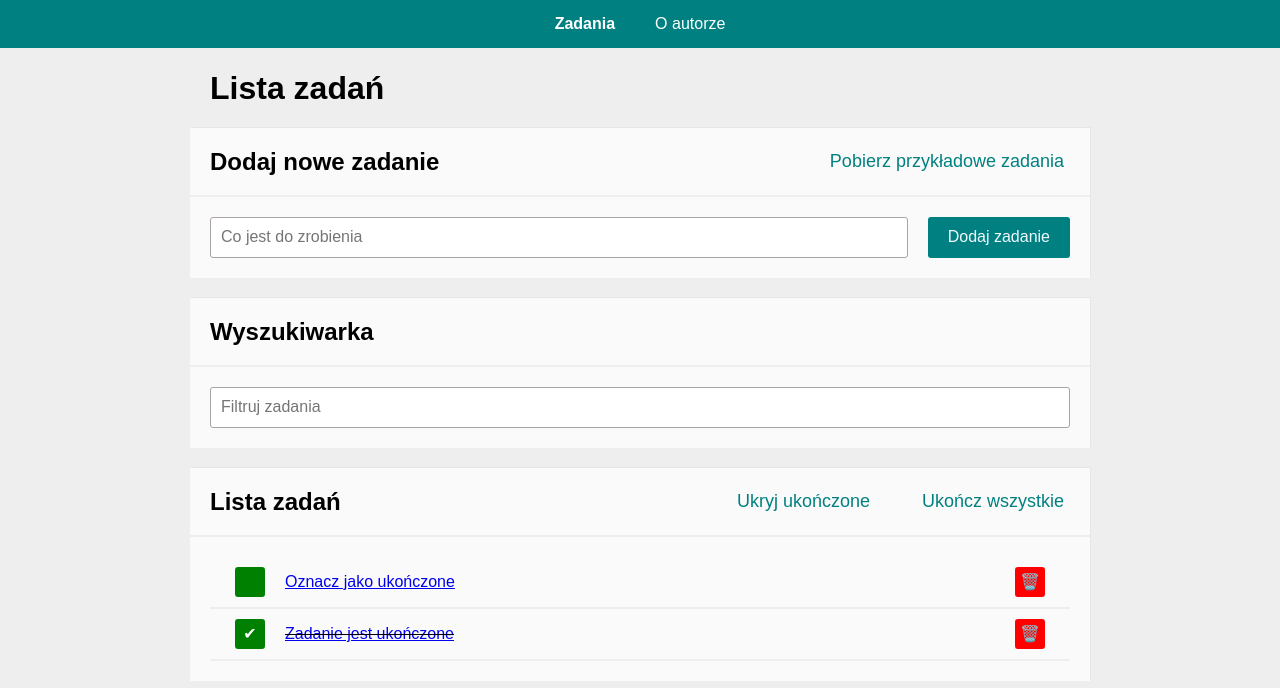
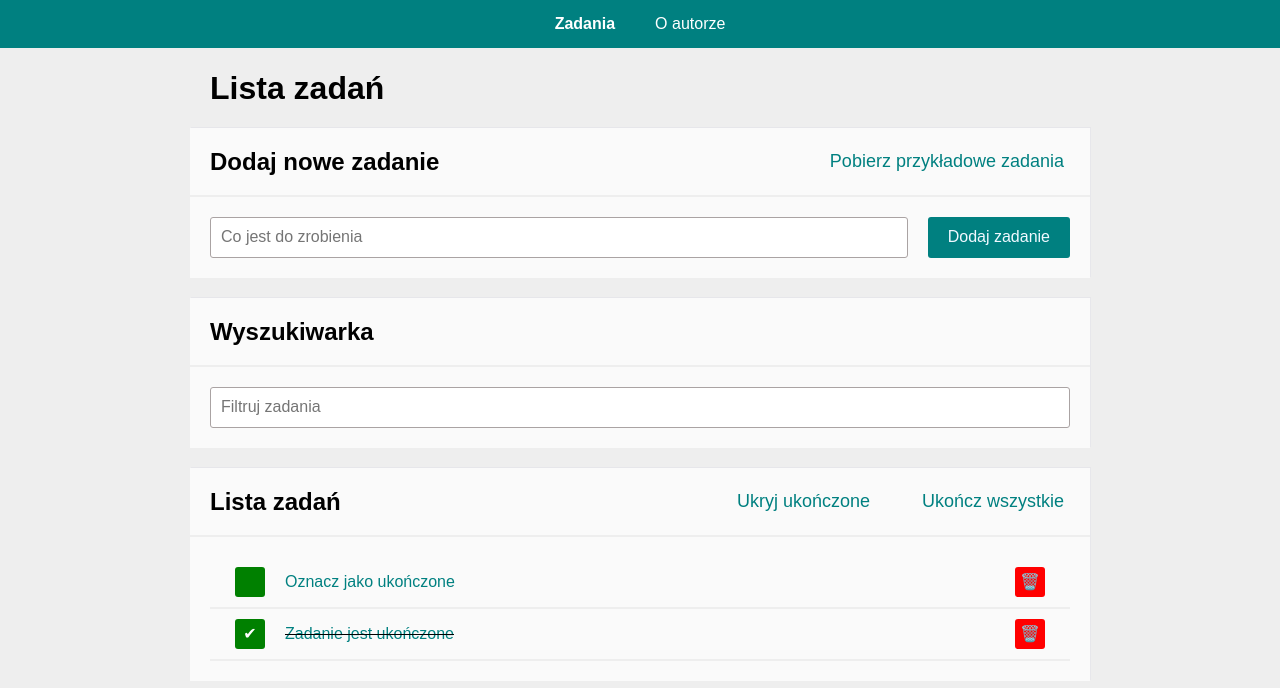
Before and after one commit to Alekzann/task-list-react, a React (Create React App) app: page /#/zadania in a window 1280 px wide. Both pictures are taken after a click on the button "Pobierz przykładowe zadania". Shown: the top 688 px of the page. Built offline with nearby package versions, Linux system fonts and the light colour scheme.

Commit message:
Stilization of NavLinks added, error id service for the tasks description has been created

```diff
--- a/src/features/tasks/TaskPage/index.js
+++ b/src/features/tasks/TaskPage/index.js
@@ -8,14 +8,17 @@ import { getTaskById } from "../tasksSlice";
 function TaskPage() {
   const { id } = useParams();
   const task = useSelector((state) => getTaskById(state, id));
+  const taskContent = task ? task.content : "Nie znalieziono zadania 🥲";
+  const taskDone = task ? task.done : false;
+
   return (
     <Container>
-      <Header title="Zadanie" />
+      <Header title="Szczegóły zadania" />
       <Section
-        title={task.content}
+        title={taskContent}
         body={
           <>
-            <strong>Ukończono:</strong> {task.done ? "Tak" : "Nie"}
+            <strong>Ukończono:</strong> {taskDone ? "Tak" : "Nie"}
           </>
         }
       />
--- a/src/features/tasks/TasksPage/TaskList/index.js
+++ b/src/features/tasks/TasksPage/TaskList/index.js
@@ -1,6 +1,6 @@
 import { useSelector, useDispatch } from "react-redux";
-import { NavLink, useLocation } from "react-router-dom";
-import { List, Item, Content, Button } from "./styled.js";
+import { useLocation } from "react-router-dom";
+import { List, Item, Content, Button, StyledNavLink } from "./styled.js";
 import {
   toggleTaskDone,
   removeTask,
@@ -25,7 +25,9 @@ const TaskList = () => {
             {task.done ? "✔" : ""}
           </Button>
           <Content $done={task.done}>
-            <NavLink to={`/zadania/${task.id}`}>{task.content}</NavLink>
+            <StyledNavLink to={`/zadania/${task.id}`}>
+              {task.content}
+            </StyledNavLink>
           </Content>
           <Button $remove onClick={() => dispatch(removeTask(task.id))}>
             🗑️
--- a/src/features/tasks/TasksPage/TaskList/styled.js
+++ b/src/features/tasks/TasksPage/TaskList/styled.js
@@ -1,3 +1,4 @@
+import { NavLink } from "react-router-dom";
 import styled, { css } from "styled-components";
 
 export const List = styled.ul`
@@ -67,3 +68,9 @@ export const Button = styled.button`
       }
     `}
 `;
+
+export const StyledNavLink = styled(NavLink)`
+  text-decoration: none;
+  color: ${({ theme }) => theme.colors.secondaryColor};
+  transition: 0.3s;
+`;
```
